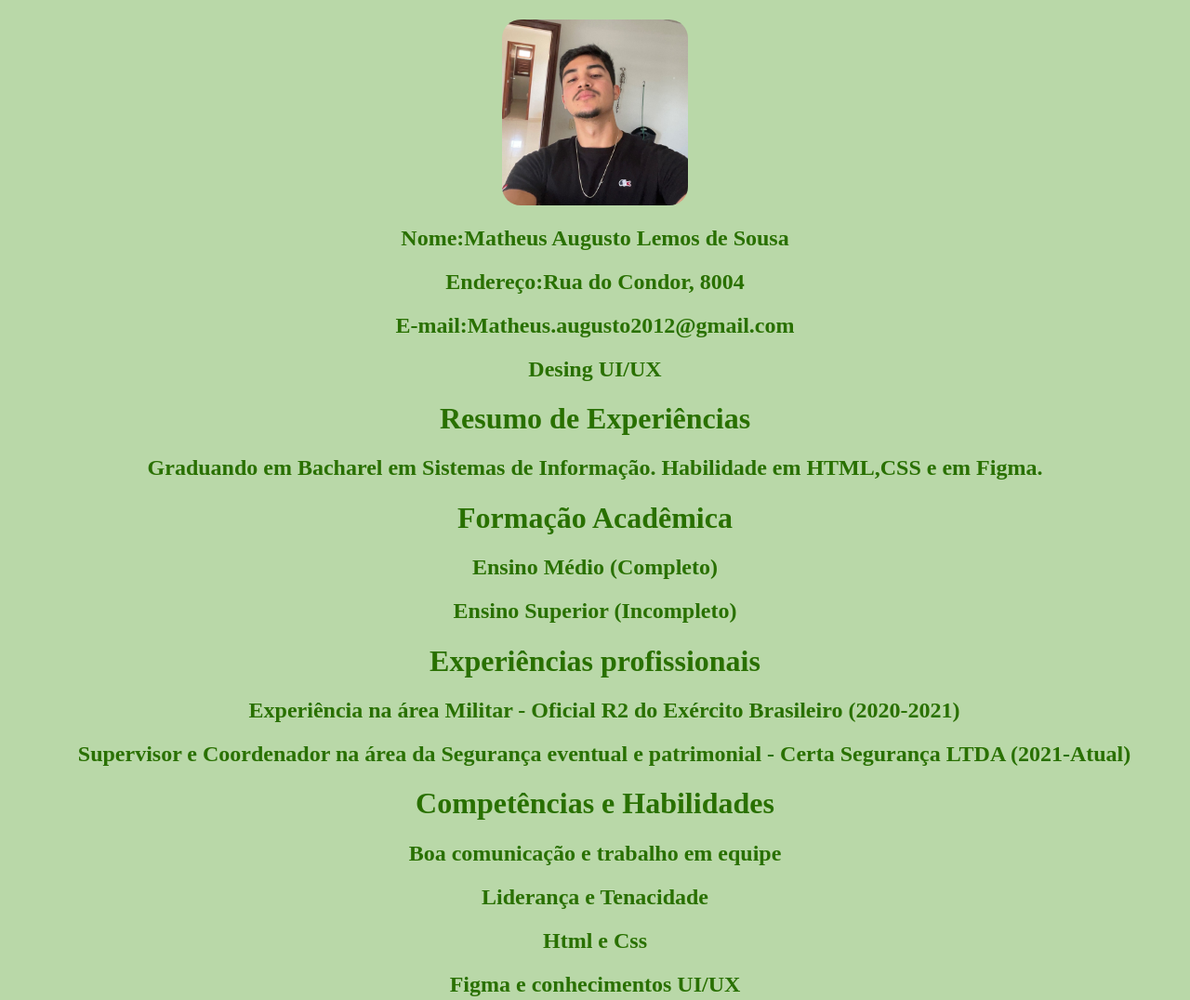
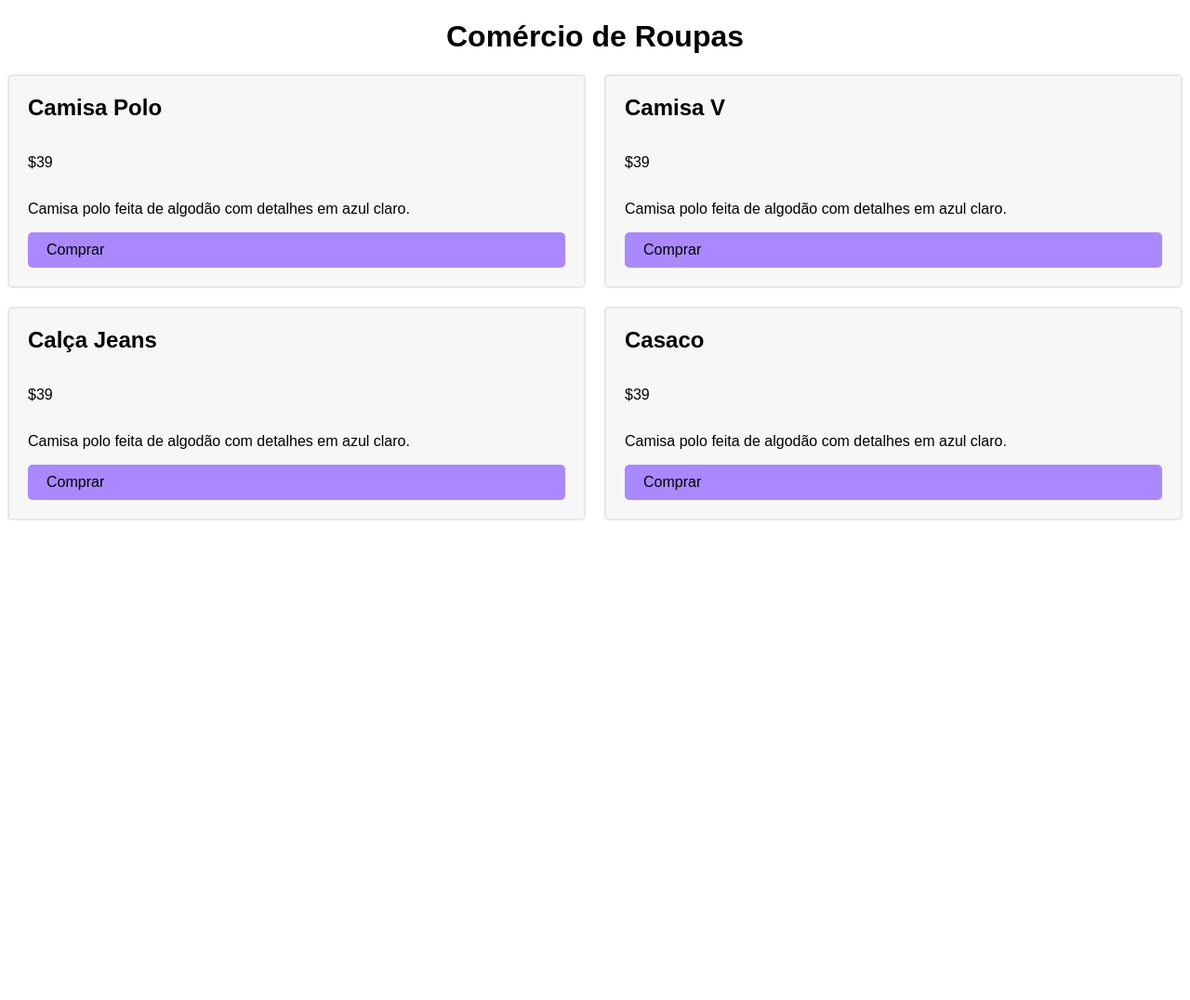
Before and after one commit to Matheuslemos1188/Web, a plain HTML site: page Treino/index.html in a window 1280 px wide. Shown: the top 1076 px of the page at 93% size. After the commit the page ends 800 px from the top, so only its background shows below. Drawn offline with Linux system fonts and the light colour scheme.

Commit message:
Currículo

```diff
--- /dev/null
+++ b/Carros e Bicicletas/style.css
@@ -0,0 +1,26 @@
+body {
+  text-align: center;
+  font-family: Arial;
+  margin: 50px;
+  background-color: #b2b2b2;
+}
+div {
+  border-radius: 4px;
+  background-color: #111;
+}
+div p {
+  color: #b2b2b2;
+}
+
+div button {
+  background-color:#febe01
+  ;
+  color: #332200;
+  border-radius: 4px;
+}
+h2 {
+  color: #ffffff;
+}
+div span{
+  color: #febe01;
+}
--- /dev/null
+++ b/Currículo/style.css
@@ -0,0 +1,25 @@
+html{
+  background-color: #B9d8a8;
+}
+img {
+  display: block;
+  margin: 0 auto 20px;
+  border-radius: 10%;
+}
+h1, h2 {
+  text-align: center;
+  color: #297000;
+}
+ li {
+  font-size: 16px;
+  line-height: 1.6;
+}
+ul {
+  padding-left: 20px;
+}
+.section {
+  margin-bottom: 30px;
+}
+body{
+  font-family:'Times New Roman', Times, serif;
+}
--- /dev/null
+++ b/Diet/style.css
@@ -0,0 +1,3 @@
+body {
+  background-color: aqua;
+}
--- a/Treino/index.html
+++ b/Treino/index.html
@@ -1,51 +1,42 @@
 <!DOCTYPE html>
-<html lang="pt-br">
+<html lang="en">
 
 <head>
   <meta charset="UTF-8">
   <meta name="viewport" content="width=device-width, initial-scale=1.0">
   <link rel="stylesheet" href="style.css">
-  <title>Currículo</title>
+  <title>Comércio de Roupas</title>
 </head>
 
 <body>
-  <div class="container"></div>
-  <h1><img src="imagem de perfil.jpg" alt="Foto do Currículo" width="200" height="200"></h1>
-  <h2>Nome:Matheus Augusto Lemos de Sousa</h2>
-  <h2>Endereço:Rua do Condor, 8004</h2>
-  <h2>E-mail:Matheus.augusto2012@gmail.com</h2>
-  <h2>Desing UI/UX</h2>
-  <div>
-    <h1>Resumo de Experiências</h1>
+  <h1>Comércio de Roupas</h1>
+  <div class="grid">
+    <div class="item">
+      <h2>Camisa Polo</h2>
+      <p class="preco">$39</p>
+      <p>Camisa polo feita de algodão com detalhes em azul claro.</p>
+      <a class="comprar" href="/">Comprar</a>
+    </div>
+    <div class="item">
+      <h2>Camisa V</h2>
+      <p class="preco">$39</p>
+      <p>Camisa polo feita de algodão com detalhes em azul claro.</p>
+      <a class="comprar" href="/">Comprar</a>
+    </div>
+    <div class="item">
+      <h2>Calça Jeans</h2>
+      <p class="preco">$39</p>
+      <p>Camisa polo feita de algodão com detalhes em azul claro.</p>
+      <a class="comprar" href="/">Comprar</a>
+    </div>
+    <div class="item">
+      <h2>Casaco</h2>
+      <p class="preco">$39</p>
+      <p>Camisa polo feita de algodão com detalhes em azul claro.</p>
+      <a class="comprar" href="/">Comprar</a>
+    </div>
   </div>
-  <h2>Graduando em Bacharel em Sistemas de Informação. Habilidade em HTML,CSS e em Figma.  </h2>
-  <div>
-    <h1>Formação Acadêmica</h1>
-  </div>
-  <h2>Ensino Médio (Completo)</h2>
-  <h2>Ensino Superior (Incompleto)</h2>
-  <div>
-    <h1>Experiências profissionais</h1>
-  </div>
-  <ul>
-   <il><h2>Experiência na área Militar - Oficial R2 do Exército Brasileiro (2020-2021)</h2></il>
-   <il><h2>Supervisor e Coordenador na área da Segurança eventual e patrimonial - Certa Segurança LTDA (2021-Atual)</h2></il>
-  </ul>
-  <div>
-    <h1>Competências e Habilidades</h1>
-  </div>
-  <h2>Boa comunicação e trabalho em equipe</h2>
-  <h2>Liderança e Tenacidade</h2>
-  <h2>Html e Css</h2>
-  <h2>Figma e conhecimentos UI/UX</h2>
-<div>
-  <h1>Idiomas</h1>
-</div>
-<h2>Português: Fluente</h2>
-<h2>inglês: Básico/Intermediário</h2>
-<div><h1>Referências Profissionais</h1></div>
-<h2>José Lucas – Professor BSI, UNI RN | (84) 99608-7191</h2>
-<h2>Cristiane Clébia – Coord. BSI, UNI RN | (84) 99986-5774</h2>
+
 </body>
 
 </html>
--- a/Treino/style.css
+++ b/Treino/style.css
@@ -1,25 +1,28 @@
-html{
-  background-color: #B9d8a8;
+body {
+  font-family: Arial, Helvetica, sans-serif;
 }
-img {
-  display: block;
-  margin: 0 auto 20px;
-  border-radius: 10%;
+h1 {
+text-align: center;
 }
-h1, h2 {
-  text-align: center;
-  color: #297000;
+.item {
+  background-color: #f7f7f7;
+  border: 2px solid #e7e7e7;
+  padding: 20px;
+  border-radius: 5px;
+  display: grid;
 }
- li {
-  font-size: 16px;
-  line-height: 1.6;
+h2 {
+  margin-top: 0px;
 }
-ul {
-  padding-left: 20px;
+.comprar {
+  background-color: #a8f;
+  padding: 10px 20px;
+  text-decoration: none;
+  color: black;
+  border-radius: 5px;
 }
-.section {
-  margin-bottom: 30px;
+.grid{
+  display: grid;
+  grid-template-columns: 1fr 1fr;
+  gap: 20px;
 }
-body{
-  font-family:'Times New Roman', Times, serif;
-}
```
Also changed, not shown: Carros e Bicicletas/index.html (added, +22 -0 lines), Currículo/index.html (added, +51 -0 lines), Diet/index.html (added, +12 -0 lines), Currículo/imagem de perfil.jpg (renamed from Treino/imagem de perfil.jpg).
